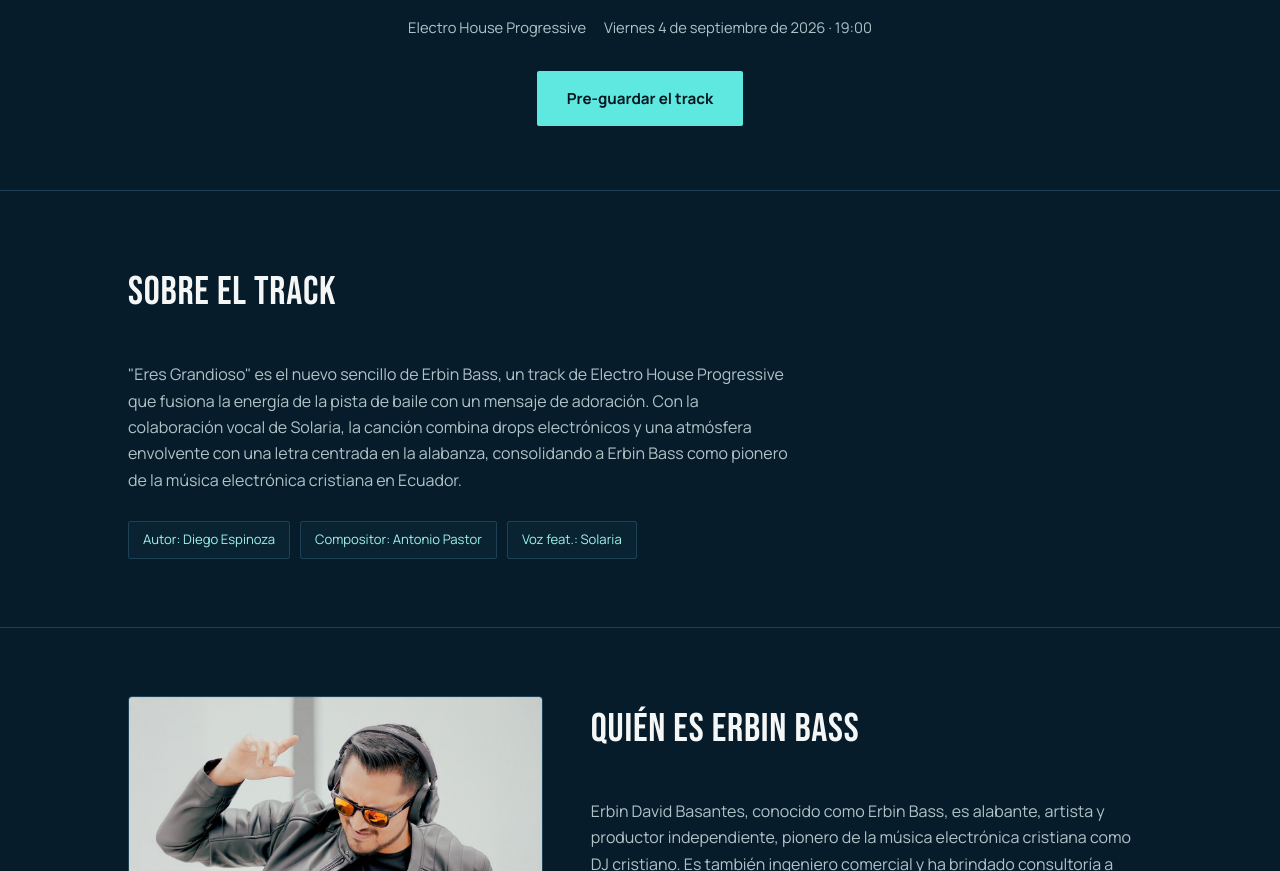
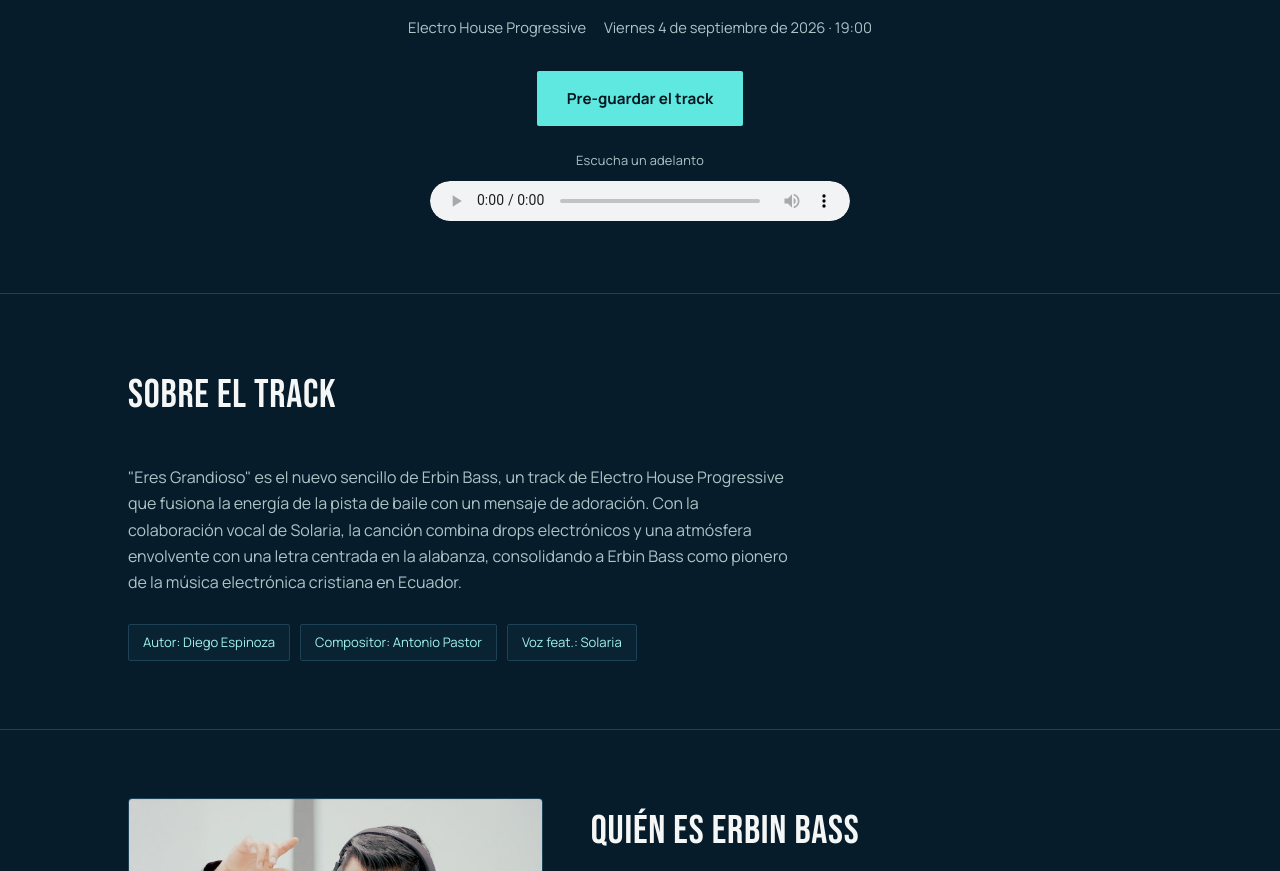
Before and after one commit to erbindavidbasantes/erbin-bass-eres-grandioso, a plain HTML site: page index.html in a window 1280 px wide. Shown: the part 914-1785 px from the top of the page. Drawn offline with Linux system fonts and the light colour scheme.

Commit message:
Add files via upload

```diff
--- a/index.html
+++ b/index.html
@@ -149,7 +149,28 @@
     gap:14px;
     flex-wrap:wrap;
     margin-top:32px;
+    padding-bottom:24px;
+  }
+
+  .preview-player{
+    max-width:420px;
+    margin:0 auto;
     padding-bottom:56px;
+    text-align:center;
+  }
+
+  .preview-label{
+    font-size:0.8rem;
+    letter-spacing:0.02em;
+    color:var(--white-dim);
+    margin-bottom:10px;
+  }
+
+  .preview-player audio{
+    width:100%;
+    height:40px;
+    accent-color:var(--cyan);
+    border-radius:20px;
   }
 
   .btn{
@@ -390,6 +411,11 @@
         Pre-guardar el track
       </a>
     </div>
+
+    <div class="preview-player">
+      <p class="preview-label">Escucha un adelanto</p>
+      <audio controls preload="metadata" src="preview.mp3"></audio>
+    </div>
   </div>
 </header>
 
```
